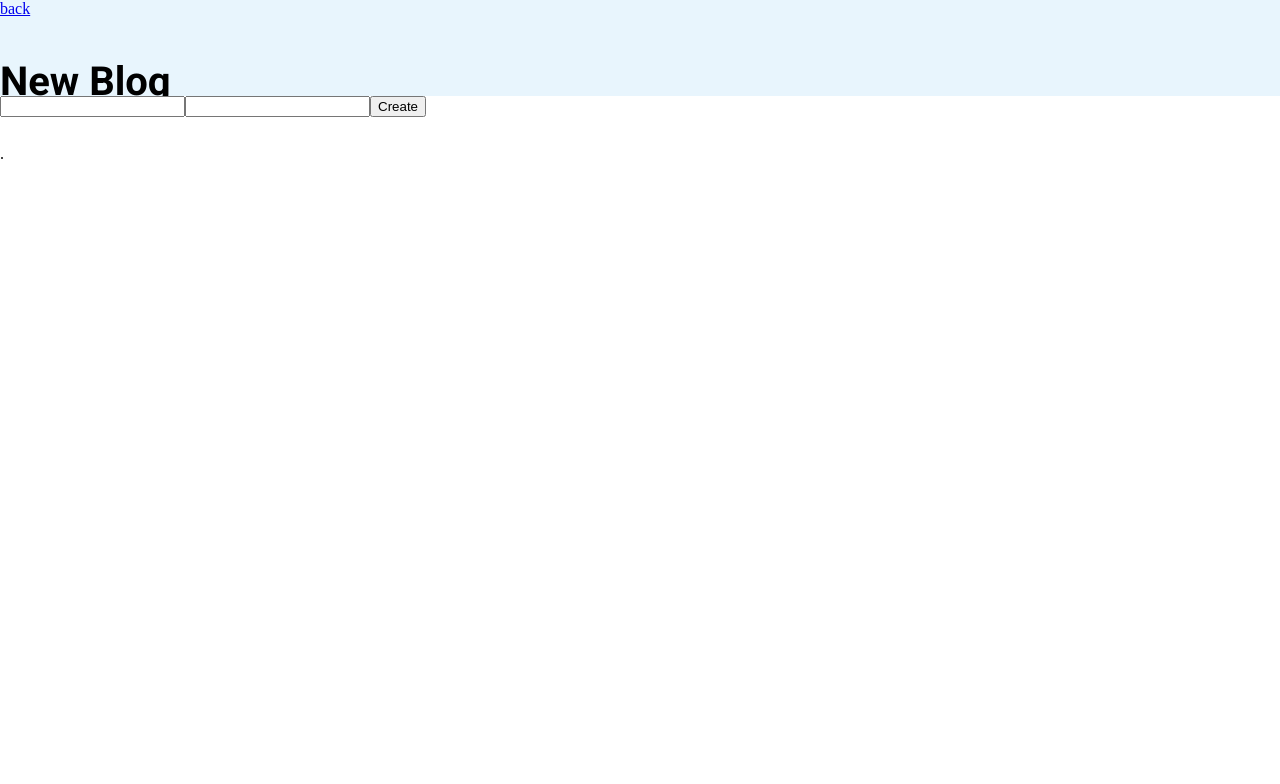
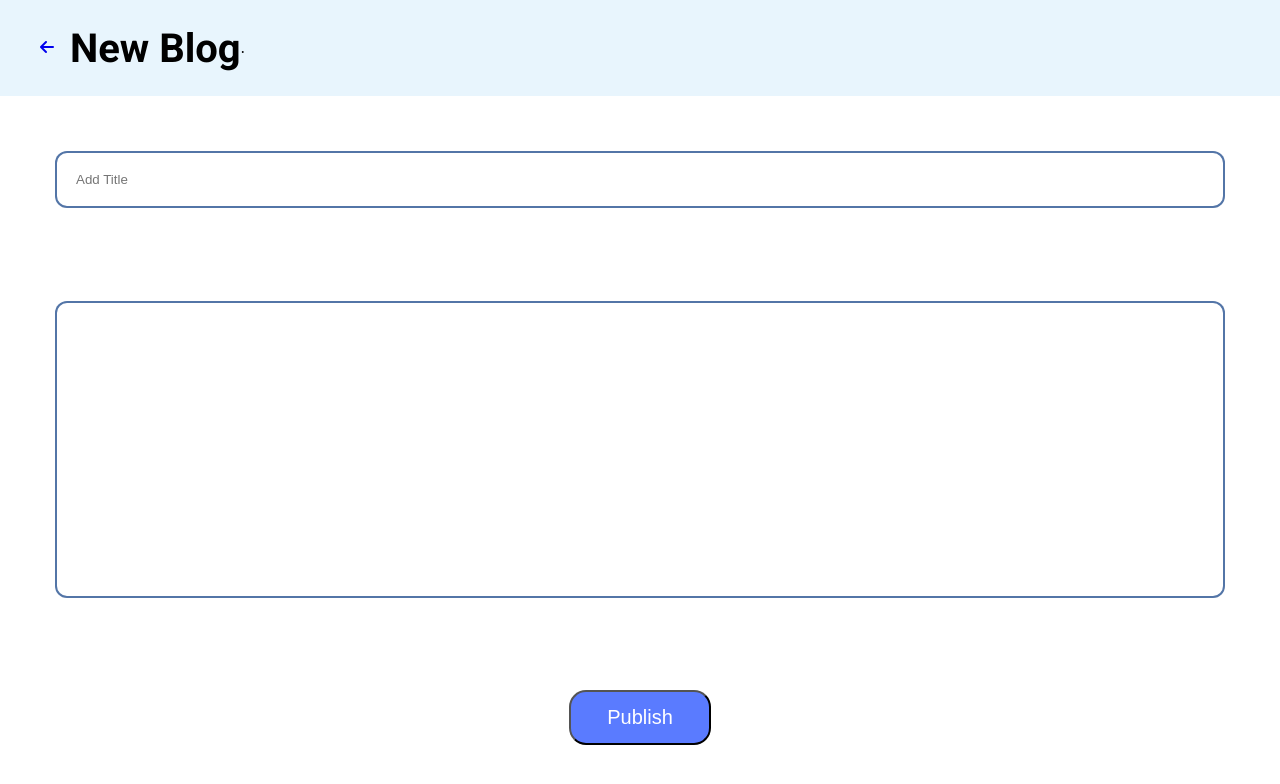
Before and after one commit to connectemea/bootcamp-blog-app, a React (Create React App) app: page /create in a window 1280 px wide. Shown: the top 784 px of the page. Built offline with nearby package versions, Linux system fonts and the light colour scheme.

Commit message:
completed

```diff
--- a/public/index.html
+++ b/public/index.html
@@ -10,6 +10,7 @@
       content="Web site created using create-react-app"
     />
     <link rel="apple-touch-icon" href="%PUBLIC_URL%/logo192.png" />
+    <link rel="stylesheet" href="https://cdnjs.cloudflare.com/ajax/libs/font-awesome/6.0.0-beta2/css/all.min.css" />
     <!--
       manifest.json provides metadata used when your web app is installed on a
       user's mobile device or desktop. See https://developers.google.com/web/fundamentals/web-app-manifest/
--- a/src/components/pages/CreateBlog.js
+++ b/src/components/pages/CreateBlog.js
@@ -25,12 +25,12 @@ export default function CreateBlog (){
   return (
     <div className={styles.contentWrapper}>
       <div className={styles.cHeader}>
-      <Link to="home">back</Link><h3 className={styles.new}>New Blog</h3> .
+      <Link to="home" className={styles.backBtn} ><i class="fas fa-arrow-left"></i></Link><h3 className={styles.new}>New Blog</h3> .
       </div>
-      <div>
-        <input type="text" name="name" value={blog?.name} onChange={handleBlogChange}/>
-        <input type="text" name="desc" value={blog?.desc} onChange={handleBlogChange}/>
-        <button onClick={handleAddBlog}>Create</button>
+      <div className={styles.cFooter}>
+        <input placeholder="Add Title" type="text" name="name" value={blog?.name} className={styles.Title} onChange={handleBlogChange}/>
+        <input  type="text" name="desc" value={blog?.desc} className={styles.inp} onChange={handleBlogChange}/>
+        <button className={styles.Btn} onClick={handleAddBlog}>Publish</button>
       </div>
     </div>
   );
--- a/src/components/pages/styles.module.css
+++ b/src/components/pages/styles.module.css
@@ -1,3 +1,6 @@
+* {
+  box-sizing: border-box;
+}
 .contentWrapper {
   width: 100vw;
   height: 100vh;
@@ -30,17 +33,61 @@
 .blogWrapper {
   background: #f4fbff;
   height: 88%;
-  border-radius: 12px;
-  padding: 50px;
+  border-radius: 12 px;
+  padding: 50 px;
+  display: flex;
+  flex-direction: column;
+  align-content: stretch;
+  justify-content: space-around;
+  flex-wrap: wrap;
+  align-items: center;
 }
 
 .cHeader {
   height: 12%;
   background-color: #e8f5fd;
+  display: flex;
+  align-items: center;
+  padding: 40px;
 }
 
 /* style for new blog  */
 .new {
   font-family: Roboto;
   font-size: 40px;
+  margin-left: 16px;
 }
+.cFooter {
+  height: 88%;
+  background: #fff;
+  display: flex;
+  align-items: center;
+  padding: 55px 55px;
+  align-content: space-between;
+  justify-content: space-between;
+  flex-direction: column;
+}
+.Title {
+  width: 100%;
+  border-radius: 12px;
+  border: 2px solid rgba(32, 76, 141, 0.77);
+  padding: 19px;
+}
+.inp {
+  height: 50%;
+  width: 100%;
+  border-radius: 12px;
+  border: 2px solid rgba(32, 76, 141, 0.77);
+  font-size: 25px;
+}
+
+.Btn {
+  background: #5a7bff;
+  color: #fff;
+  border-radius: 17px;
+  padding: 14px 36px;
+  font-size: 20px;
+}
+.backBtn {
+  text-decoration: none;
+}
--- a/src/index.css
+++ b/src/index.css
@@ -1,4 +1,5 @@
 @import url('https://fonts.googleapis.com/css2?family=Roboto:wght@100;300;400;500;700;900&display=swap');
+
 body {
   margin: 0;
   padding: 0%;
```
